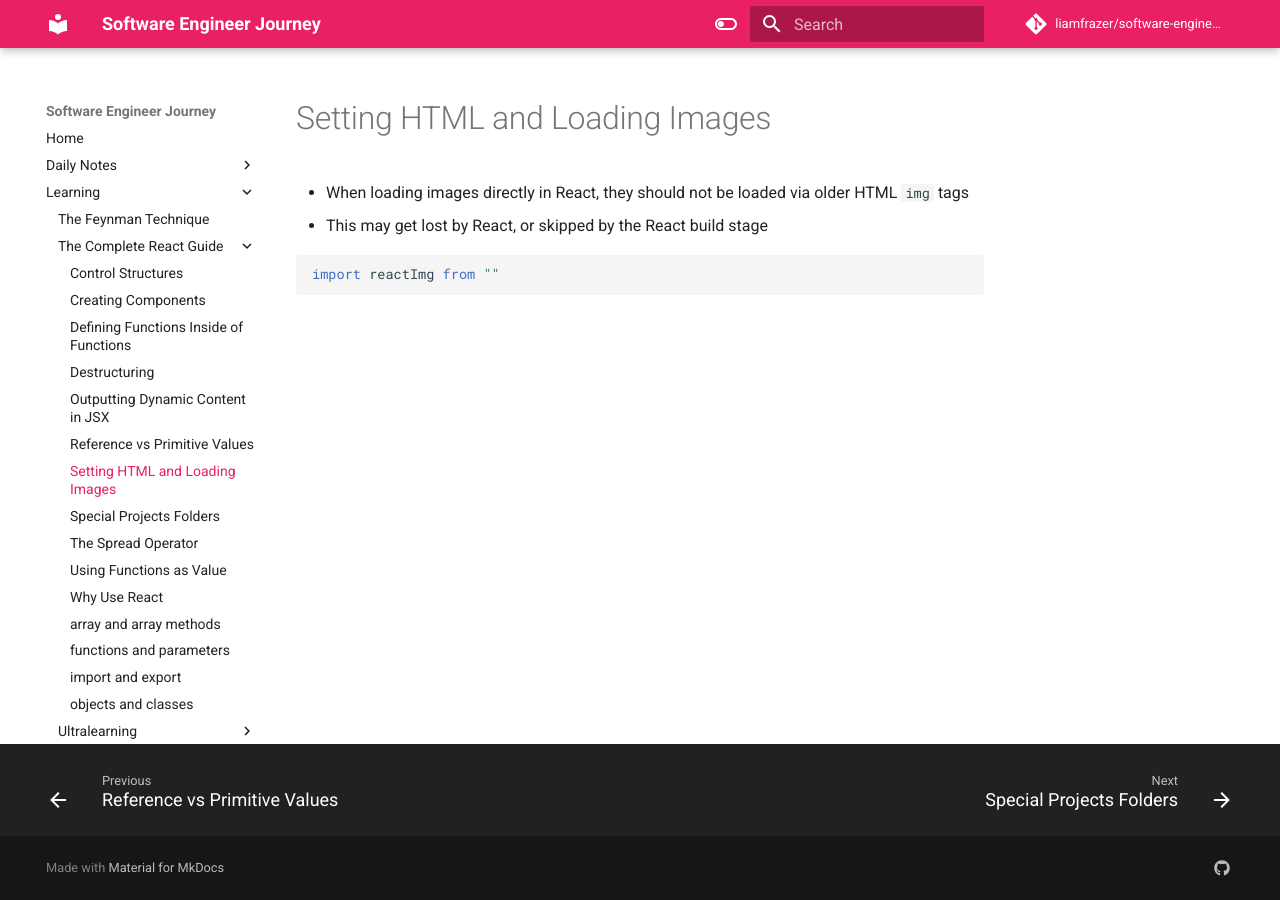
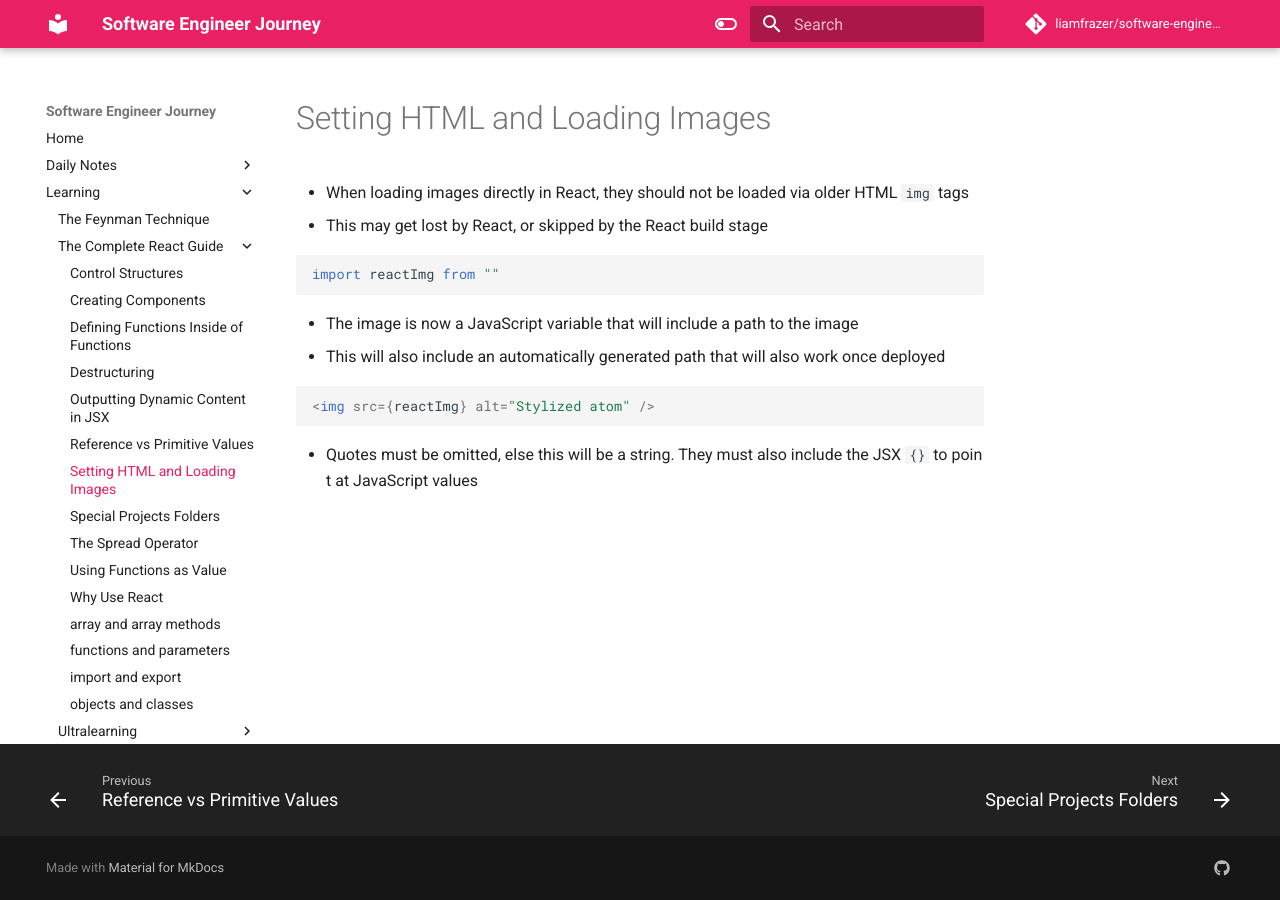
Before and after one commit to liamfrazer/software-engineer-journey, an MkDocs documentation site: the page built from docs/Learning/The Complete React Guide/Setting HTML and Loading Images.md, in a window 1280 px wide. Built offline with MkDocs 1.6.1 and Material for MkDocs 9.7.7, drawn with Linux system fonts in a browser that asks for light colours; comment, search, counter and statistics services are not loaded.

Commit message:
vault backup: 2023-12-16 10:29:51

````diff
--- a/docs/Learning/The Complete React Guide/Setting HTML and Loading Images.md
+++ b/docs/Learning/The Complete React Guide/Setting HTML and Loading Images.md
@@ -13,3 +13,12 @@
 ```jsx
 import reactImg from ""
 ```
+
+* The image is now a JavaScript variable that will include a path to the image
+* This will also include an automatically generated path that will also work once deployed
+
+```jsx
+<img src={reactImg} alt="Stylized atom" />
+```
+
+* Quotes must be omitted, else this will be a string. They must also include the JSX `{}` to poin t at JavaScript values
````
